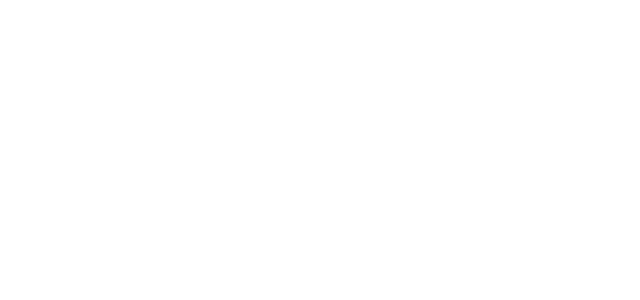
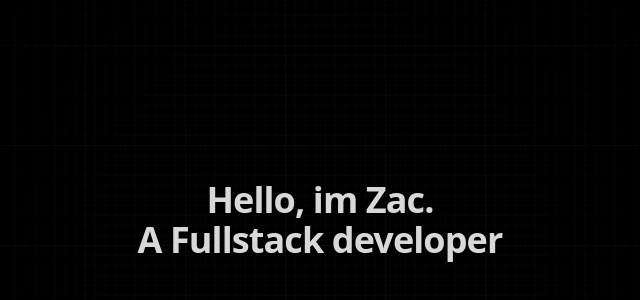
Before and after one commit to zacdagostino/portfolio, a Next.js app: page / in a window 1280 px wide. Shown: the part 160-460 px from the top of the page, without its empty margins (320-960 px from the left). Built offline with nearby package versions, Linux system fonts and the light colour scheme.

Commit message:
#added background and title

```diff
--- a/app/layout.jsx
+++ b/app/layout.jsx
@@ -10,8 +10,9 @@
   return (
     <html lang="en">
       <body>
-        <div></div>
-        <main>{children}</main>
+        <div className="main">
+          <main className="app">{children}</main>
+        </div>
       </body>
     </html>
   );
--- a/app/page.jsx
+++ b/app/page.jsx
@@ -1,5 +1,13 @@
 const Home = () => {
-  return <section className="w-full flex-center flex-col"></section>;
+  return (
+    <section className="w-full flex-center flex-col">
+      <div className="flex justify-center items-center">
+        <h1 className="text-title text-center text-3xl sm:text-4xl font-extrabold tracking-tight">
+          Hello, im Zac. <br /> A Fullstack developer
+        </h1>
+      </div>
+    </section>
+  );
 };
 
 export default Home;
--- a/styles/globals.css
+++ b/styles/globals.css
@@ -0,0 +1,44 @@
+@tailwind base;
+@tailwind components;
+@tailwind utilities;
+
+body {
+  background-color: #000000;
+}
+
+.main {
+  width: 100vw;
+  min-height: 100vh;
+  position: fixed;
+  display: flex;
+  justify-content: center;
+  padding: 120px 24px 160px 24px;
+  pointer-events: none;
+}
+
+.main:before {
+  background: radial-gradient(circle, rgba(24, 24, 24, 0) 0, #000000 100%);
+  position: absolute;
+  content: "";
+  z-index: 2;
+  width: 100%;
+  height: 100%;
+  top: 0;
+}
+
+.main:after {
+  content: "";
+  background-image: url("/assets/images/grid.svg");
+  z-index: 1;
+  position: absolute;
+  width: 100%;
+  height: 100%;
+  top: 0;
+  opacity: 0.4;
+}
+
+/* Tailwind Styles */
+
+.app {
+  @apply relative z-10 flex justify-center items-center flex-col max-w-7xl mx-auto sm:px-16 px-6;
+}
--- a/tailwind.config.ts
+++ b/tailwind.config.ts
@@ -13,6 +13,9 @@
         "gradient-conic":
           "conic-gradient(from 180deg at 50% 50%, var(--tw-gradient-stops))",
       },
+      colors: {
+        title: "#D8D8D8",
+      },
     },
   },
   plugins: [],
```
Also changed, not shown: public/assets/images/grid.svg (added).
